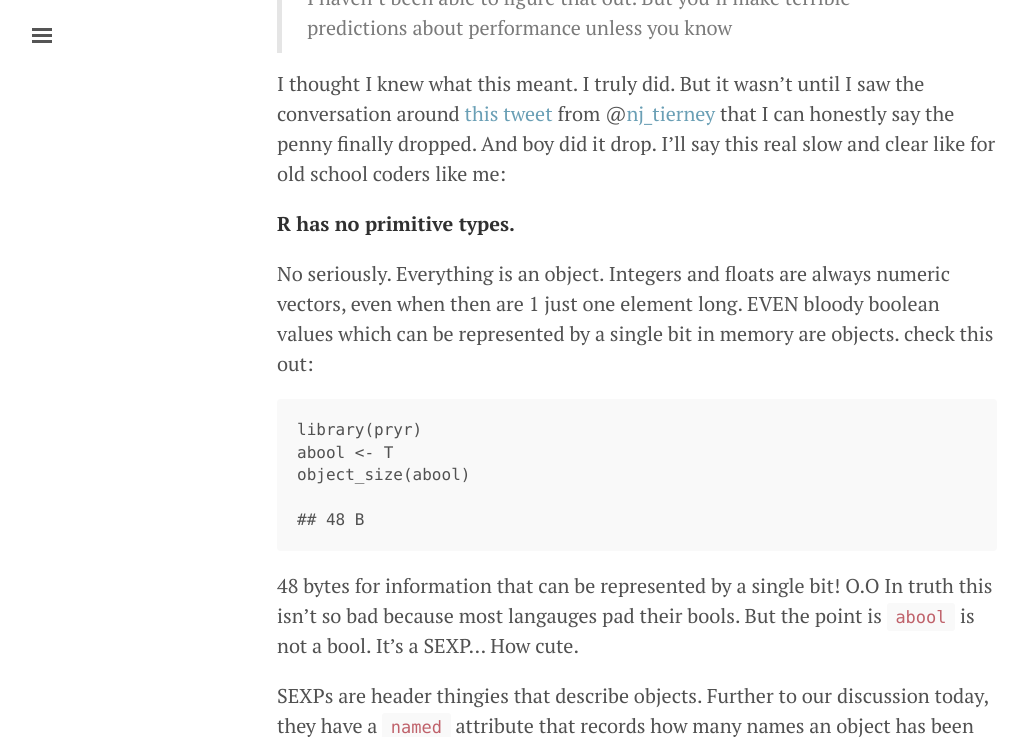
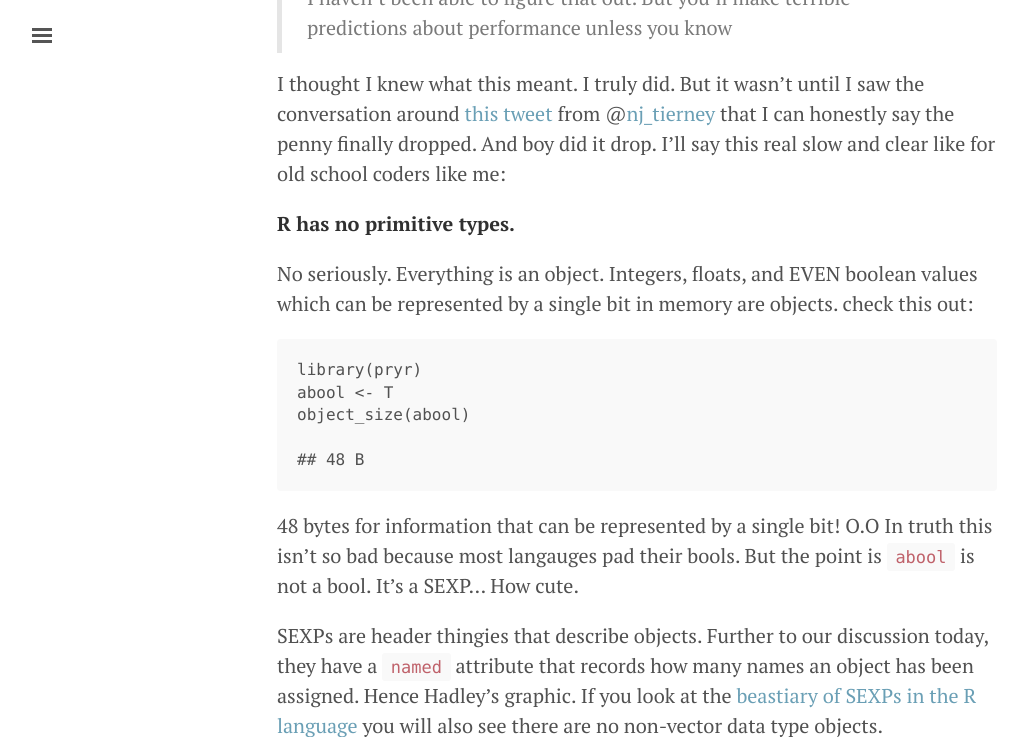
Before and after one commit to bragqut/bragqut.github.io, a Jekyll site: the page built from _posts/2016-05-26-milesmcbain-rnoprimitives.md, in a window 1280 px wide and 900 px high, scrolled down 453 px, cut to the strip 0-737 px from the top of the window. Shown: the whole strip, without its empty margins (3-1029 px from the left). Built offline with Jekyll 4.4.1, drawn with Linux system fonts in a browser that asks for light colours; comment, search, counter and statistics services are not loaded.

Commit message:
Typos fixed.

```diff
--- a/_posts/2016-05-26-milesmcbain-rnoprimitives.md
+++ b/_posts/2016-05-26-milesmcbain-rnoprimitives.md
@@ -25,8 +25,7 @@ and clear like for old school coders like me:
 
 **R has no primitive types.**
 
-No seriously. Everything is an object. Integers and floats are always
-numeric vectors, even when then are 1 just one element long. EVEN bloody
+No seriously. Everything is an object. Integers, floats, and EVEN
 boolean values which can be represented by a single bit in memory are
 objects. check this out:
 
```
